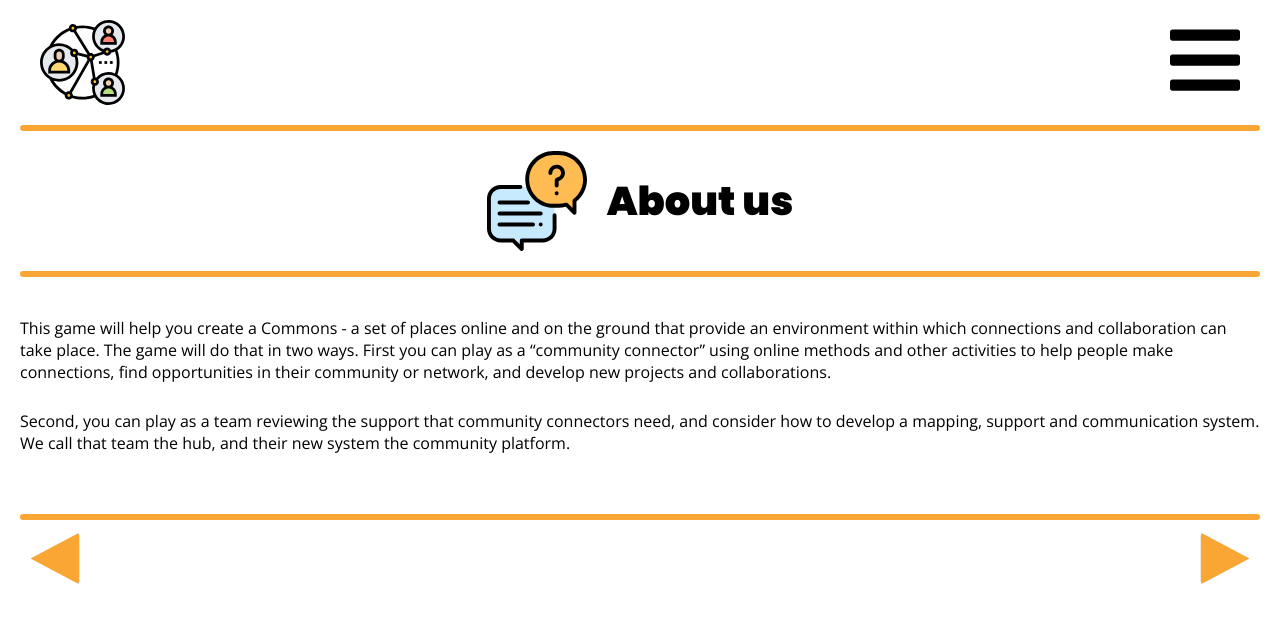
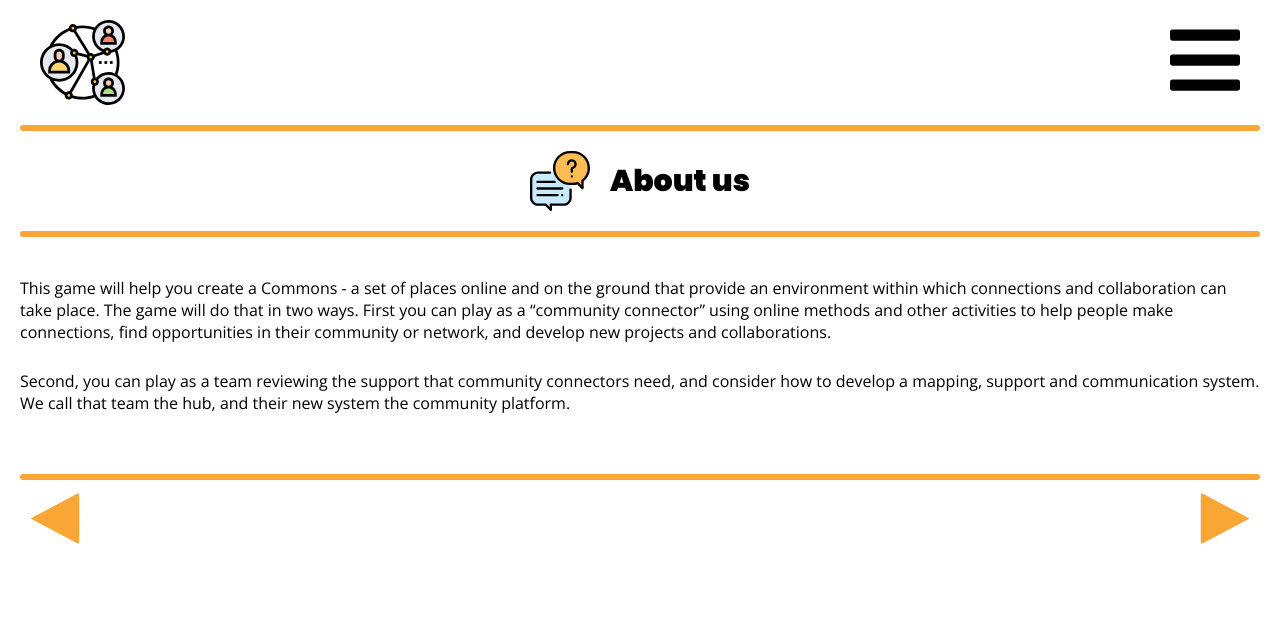
Before and after one commit to founders-programme-2/commons, a React (Create React App) app in the folder client/: page /about in a window 1280 px wide. Shown: the top 622 px of the page. Built offline with nearby package versions, Linux system fonts and the light colour scheme; what react-router-prop-types would draw is missing.

Commit message:
resize the font of title and img in header component relate #79

```diff
--- a/client/src/Component/Common/Header/index.style.js
+++ b/client/src/Component/Common/Header/index.style.js
@@ -27,13 +27,13 @@ export const HeaderTitle = styled.div`
 `;
 
 export const HeaderImg = styled.img`
-  width: 10rem;
+  width: 6rem;
   height: auto;
   margin-right: 2rem;
 `;
 
 export const Title = styled.h1`
-  font-size: 4rem;
-  font-weight: 900;
+  font-size: 3rem;
+  font-weight: 800;
   color: #000000;
 `;
```
